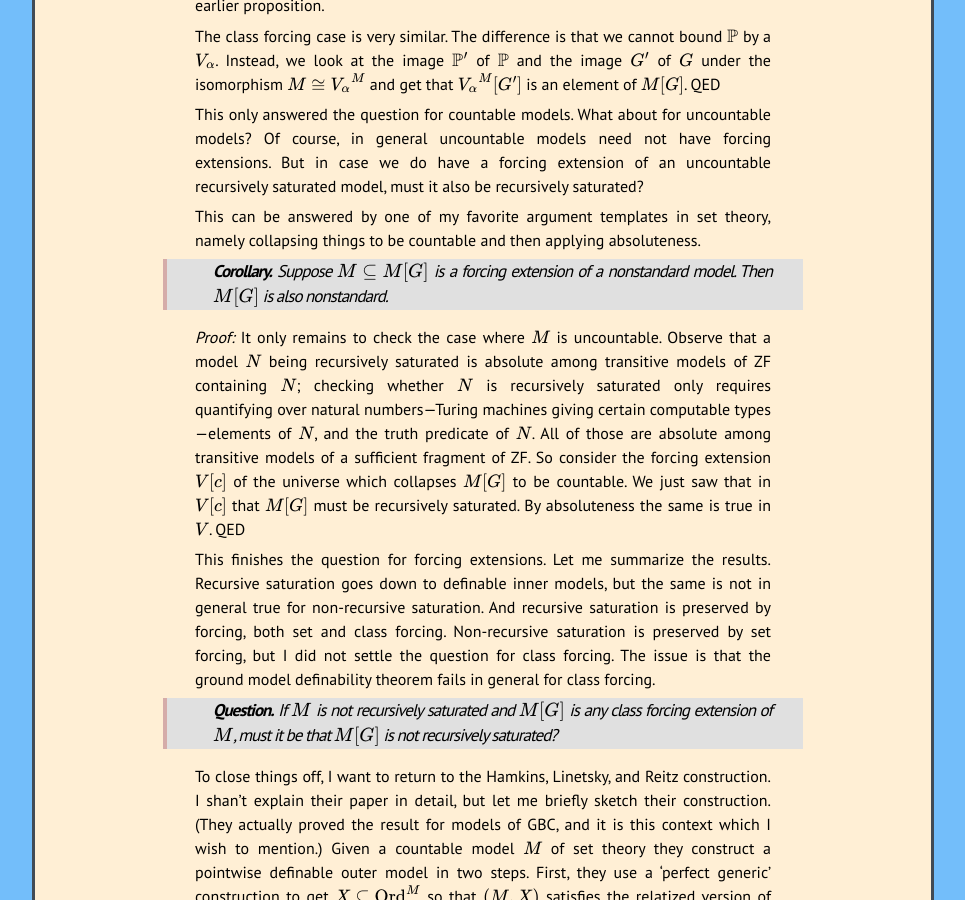
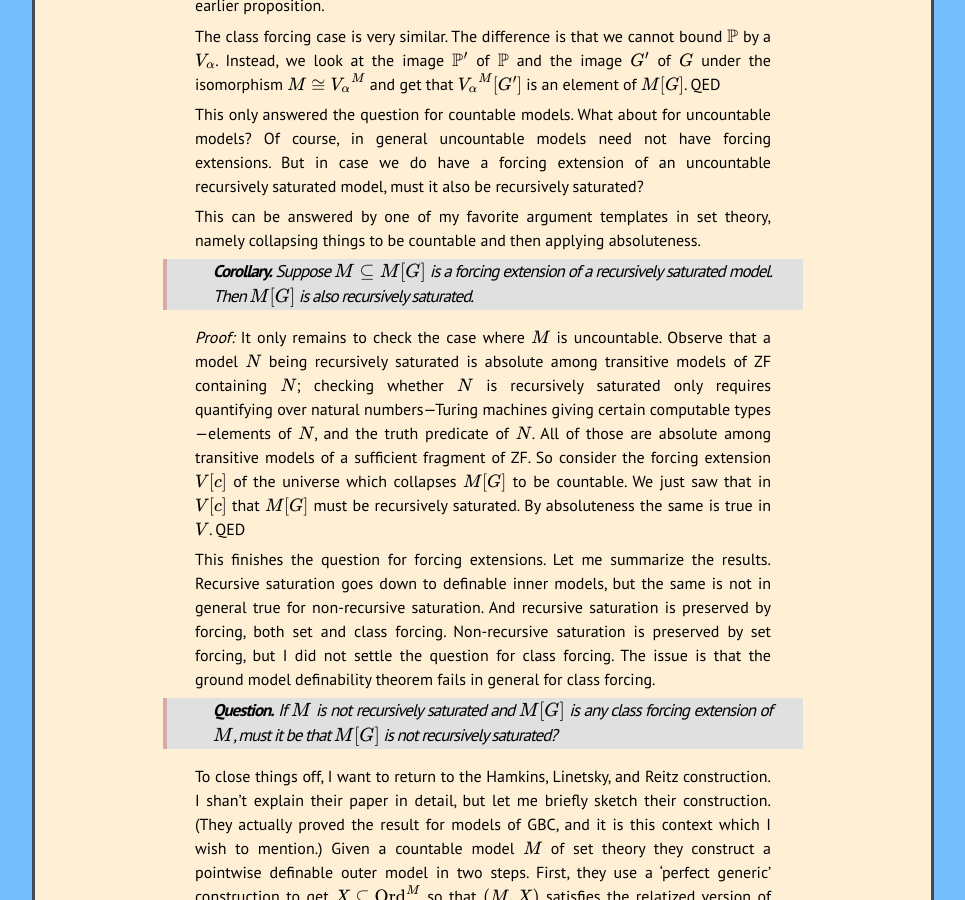
Before and after one commit to kamerynjw/kamerynjw.github.io, a Jekyll site: the page built from _posts/2019-08-07-recursive-saturation.md, in a window 1280 px wide and 900 px high, scrolled down 2843 px. Shown: the whole window, without its empty margins (157-1122 px from the left). Built offline with Jekyll 4.4.1, drawn with Linux system fonts in a browser that asks for light colours; nearby versions of some CDN libraries; formulas are drawn with MathJax 3.

Commit message:
typo fix :P

```diff
--- a/_posts/2019-08-07-recursive-saturation.md
+++ b/_posts/2019-08-07-recursive-saturation.md
@@ -50,7 +50,7 @@ This only answered the question for countable models. What about for uncountable
 
 This can be answered by one of my favorite argument templates in set theory, namely collapsing things to be countable and then applying absoluteness.
 
-> **Corollary.** Suppose $M \subseteq M[G]$ is a forcing extension of a nonstandard model. Then $M[G]$ is also nonstandard.
+> **Corollary.** Suppose $M \subseteq M[G]$ is a forcing extension of a recursively saturated model. Then $M[G]$ is also recursively saturated.
 
 *Proof:* It only remains to check the case where $M$ is uncountable. Observe that a model $N$ being recursively saturated is absolute among transitive models of ZF containing $N$; checking whether $N$ is recursively saturated only requires quantifying over natural numbers—Turing machines giving certain computable types—elements of $N$, and the truth predicate of $N$. All of those are absolute among transitive models of a sufficient fragment of ZF. So consider the forcing extension $V[c]$ of the universe which collapses $M[G]$ to be countable. We just saw that in $V[c]$ that $M[G]$ must be recursively saturated. By absoluteness the same is true in $V$. QED
 
```
